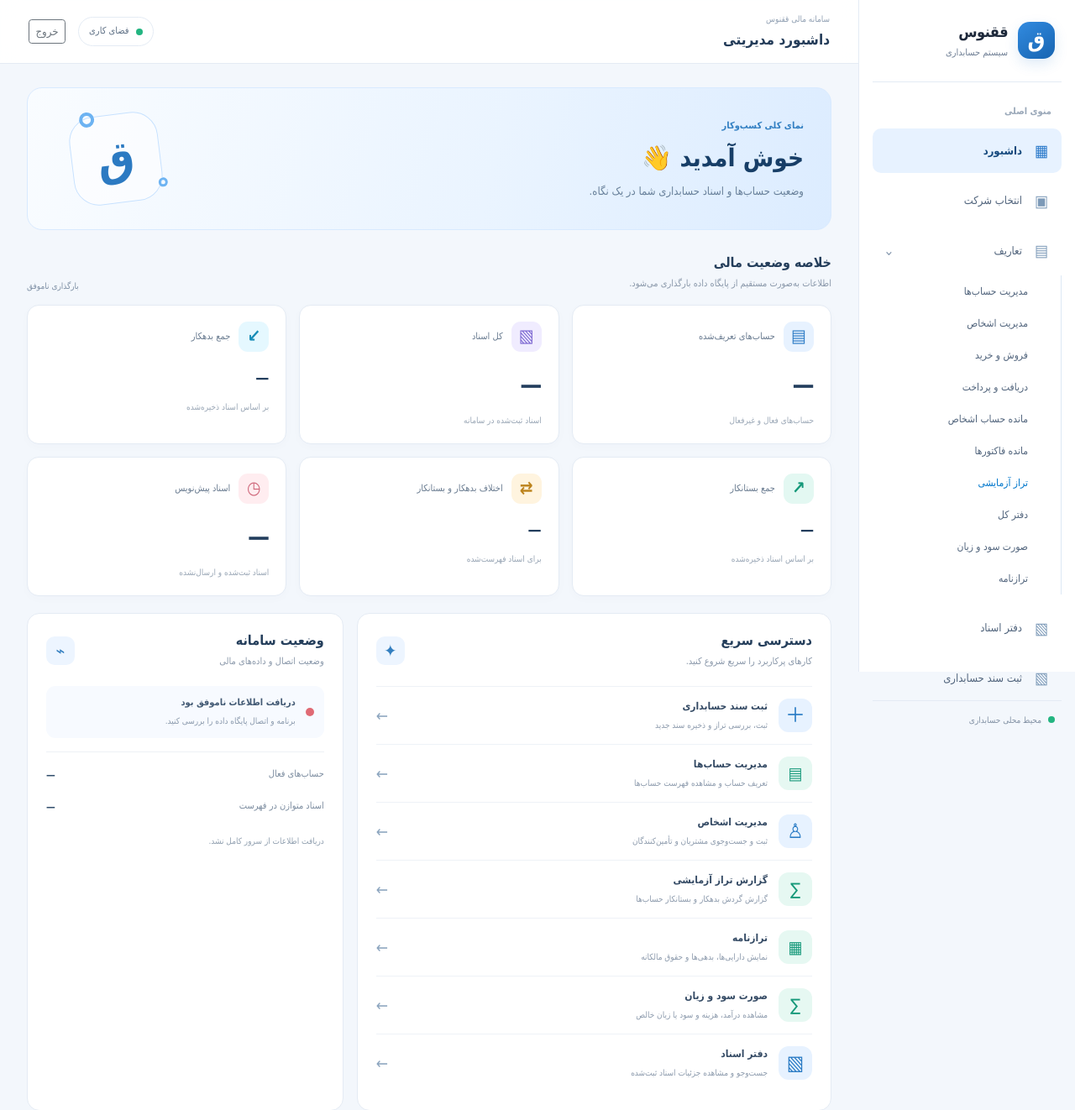
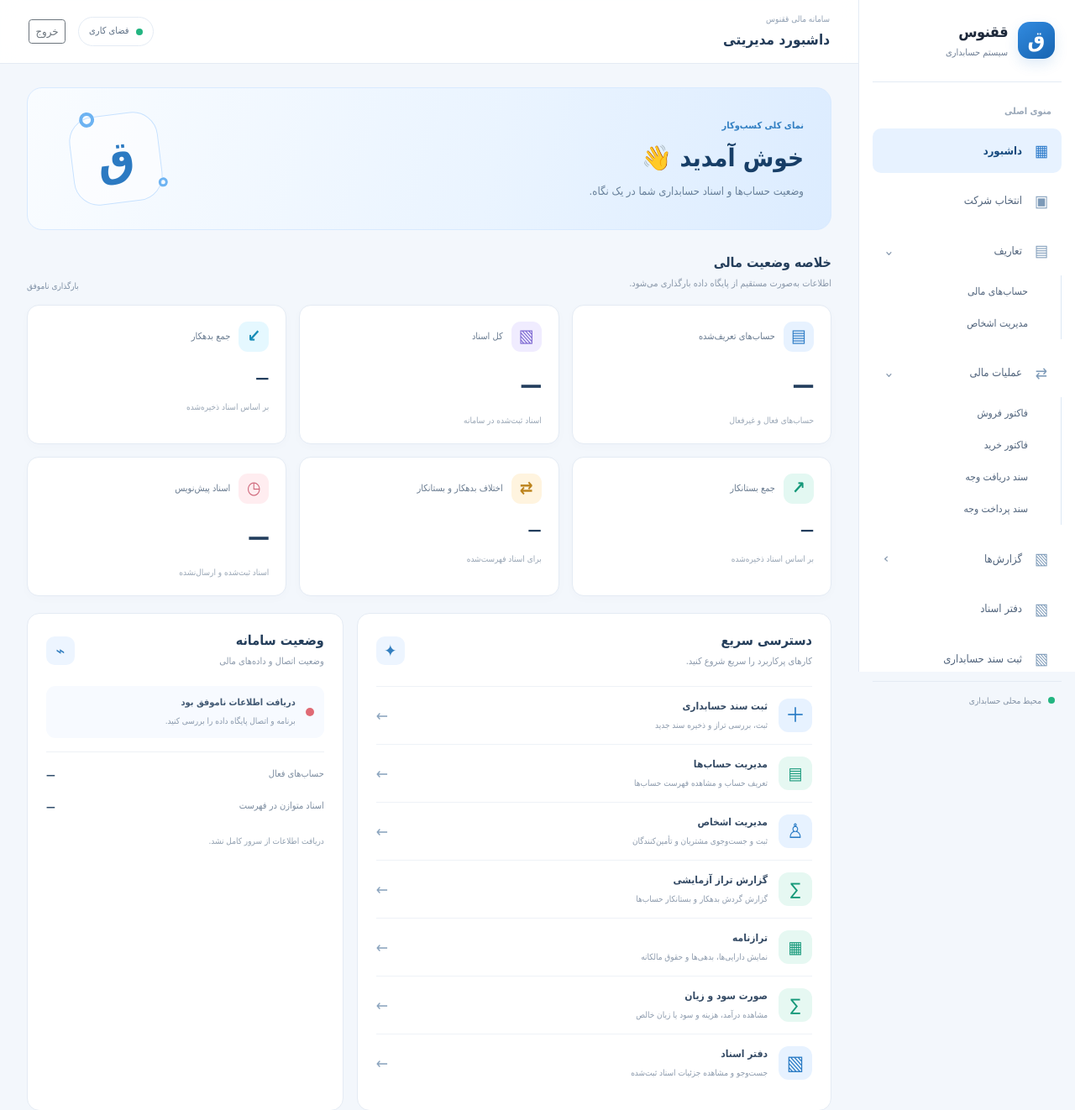
Before and after one commit to izadimostafa45-wq/GhoghnoosAcc, an ASP.NET Core app: page / in a window 1280 px wide. Shown: the top 1322 px of the page at 84% size. Run offline with ASP.NET Core 8, Linux system fonts and the light colour scheme; the visitor is signed in with stand-in values (Sample User, id 1); data that the repository does not hold is empty; style sheets or scripts are compiled from the project's sources.

Commit message:
Organize navigation into financial operations

```diff
--- a/Pages/Shared/_Layout.cshtml
+++ b/Pages/Shared/_Layout.cshtml
@@ -39,16 +39,28 @@
                 <details class="nav-group" open>
                     <summary class="side-link"><span class="nav-icon">▤</span><span>تعاریف</span><span class="nav-chevron">⌄</span></summary>
                     <div class="sub-nav">
-                        <a class="side-link sub-link @(ViewContext.RouteData.Values["page"]?.ToString() == "/Accounting/Accounts" ? "active" : "")" asp-area="" asp-page="/Accounting/Accounts">مدیریت حساب‌ها</a>
+                        <a class="side-link sub-link @(ViewContext.RouteData.Values["page"]?.ToString() == "/Accounting/Accounts" ? "active" : "")" asp-area="" asp-page="/Accounting/Accounts">حساب‌های مالی</a>
                         <a class="side-link sub-link @(ViewContext.RouteData.Values["page"]?.ToString() == "/Accounting/Parties" ? "active" : "")" asp-area="" asp-page="/Accounting/Parties">مدیریت اشخاص</a>
-                        <a class="side-link sub-link @(ViewContext.RouteData.Values["page"]?.ToString() == "/Accounting/Invoices" ? "active" : "")" asp-area="" asp-page="/Accounting/Invoices">فروش و خرید</a>
-                        <a class="side-link sub-link @(ViewContext.RouteData.Values["page"]?.ToString() == "/Accounting/Payments" ? "active" : "")" asp-area="" asp-page="/Accounting/Payments">دریافت و پرداخت</a>
-                        <a class="side-link sub-link @(ViewContext.RouteData.Values["page"]?.ToString() == "/Accounting/PartyBalances" ? "active" : "")" asp-area="" asp-page="/Accounting/PartyBalances">مانده حساب اشخاص</a>
-                        <a class="side-link sub-link @(ViewContext.RouteData.Values["page"]?.ToString() == "/Accounting/InvoiceBalances" ? "active" : "")" asp-area="" asp-page="/Accounting/InvoiceBalances">مانده فاکتورها</a>
-                        <a class="side-link sub-link @(ViewContext.RouteData.Values["page"]?.ToString() == "/Accounting/TrialBalance" ? "active" : "") asp-area="" asp-page="/Accounting/TrialBalance">تراز آزمایشی</a>
-                        <a class="side-link sub-link @(ViewContext.RouteData.Values["page"]?.ToString() == "/Accounting/GeneralLedger" ? "active" : "")" asp-area="" asp-page="/Accounting/GeneralLedger">دفتر کل</a>
-                        <a class="side-link sub-link @(ViewContext.RouteData.Values["page"]?.ToString() == "/Accounting/IncomeStatement" ? "active" : "")" asp-area="" asp-page="/Accounting/IncomeStatement">صورت سود و زیان</a>
-                        <a class="side-link sub-link @(ViewContext.RouteData.Values["page"]?.ToString() == "/Accounting/BalanceSheet" ? "active" : "")" asp-area="" asp-page="/Accounting/BalanceSheet">ترازنامه</a>
+                    </div>
+                </details>
+                <details class="nav-group" open>
+                    <summary class="side-link"><span class="nav-icon">⇄</span><span>عملیات مالی</span><span class="nav-chevron">⌄</span></summary>
+                    <div class="sub-nav">
+                        <a class="side-link sub-link" asp-area="" asp-page="/Accounting/Invoices" asp-route-kind="Sales">فاکتور فروش</a>
+                        <a class="side-link sub-link" asp-area="" asp-page="/Accounting/Invoices" asp-route-kind="Purchase">فاکتور خرید</a>
+                        <a class="side-link sub-link" asp-area="" asp-page="/Accounting/Payments" asp-route-kind="Receipt">سند دریافت وجه</a>
+                        <a class="side-link sub-link" asp-area="" asp-page="/Accounting/Payments" asp-route-kind="Payment">سند پرداخت وجه</a>
+                    </div>
+                </details>
+                <details class="nav-group">
+                    <summary class="side-link"><span class="nav-icon">▧</span><span>گزارش‌ها</span><span class="nav-chevron">⌄</span></summary>
+                    <div class="sub-nav">
+                        <a class="side-link sub-link" asp-area="" asp-page="/Accounting/PartyBalances">مانده حساب اشخاص</a>
+                        <a class="side-link sub-link" asp-area="" asp-page="/Accounting/InvoiceBalances">مانده فاکتورها</a>
+                        <a class="side-link sub-link" asp-area="" asp-page="/Accounting/TrialBalance">تراز آزمایشی</a>
+                        <a class="side-link sub-link" asp-area="" asp-page="/Accounting/GeneralLedger">دفتر کل</a>
+                        <a class="side-link sub-link" asp-area="" asp-page="/Accounting/IncomeStatement">صورت سود و زیان</a>
+                        <a class="side-link sub-link" asp-area="" asp-page="/Accounting/BalanceSheet">ترازنامه</a>
                     </div>
                 </details>
                 <a class="side-link @(ViewContext.RouteData.Values["page"]?.ToString() == "/Accounting/Entries" ? "active" : "")" asp-area="" asp-page="/Accounting/Entries">
```
